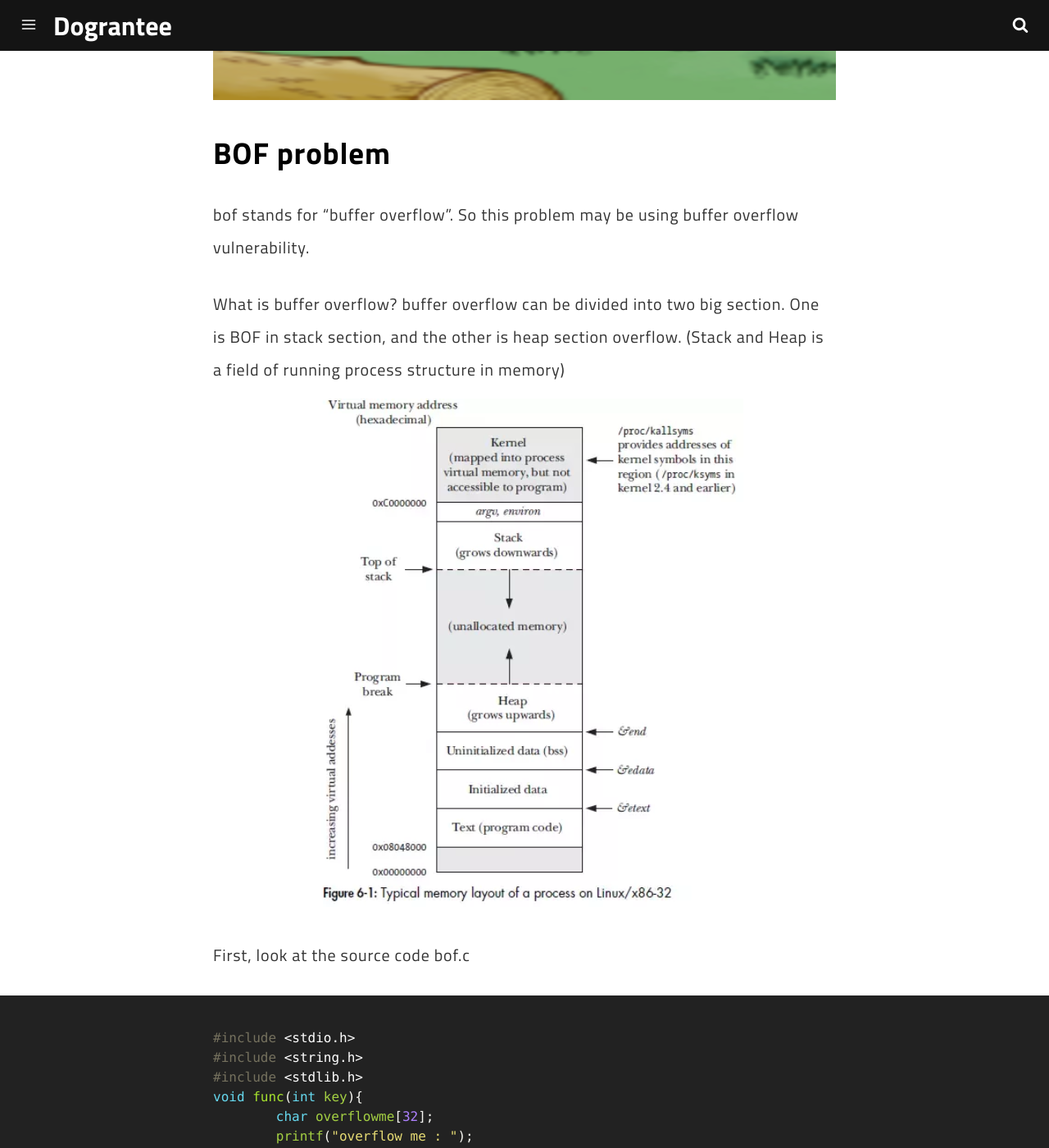
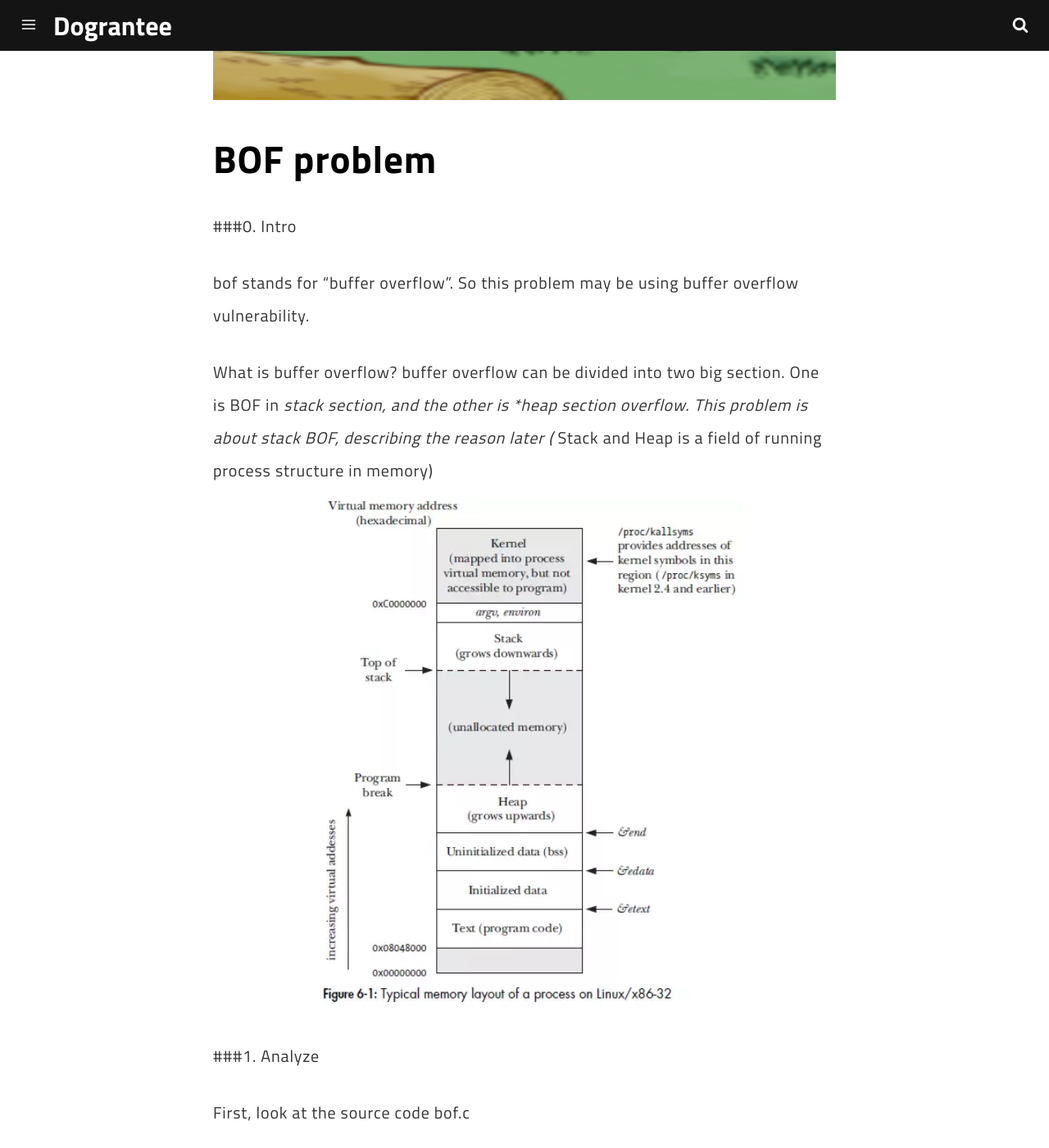
Before and after one commit to dograntee/dograntee.github.io, a Jekyll site: the page built from _posts/2018-08-26-pwnable-bof.md, in a window 1280 px wide and 1400 px high, scrolled down 539 px. Shown: the whole window at 82% size. Built offline with Jekyll 4.4.1, drawn with Linux system fonts in a browser that asks for light colours; comment, search, counter and statistics services are not loaded; some of the changed text lies outside the part shown.

Commit message:
18-09-10

```diff
--- a/_posts/2018-08-26-pwnable-bof.md
+++ b/_posts/2018-08-26-pwnable-bof.md
@@ -13,14 +13,17 @@ introduction: pwnable.kr - bof problem solving, it is a simple summary that i so
 ---
 
 
-## BOF problem
+# BOF problem
+
+###0. Intro
 
 bof stands for "buffer overflow". So this problem may be using buffer overflow vulnerability.
 
-What is buffer overflow? buffer overflow can be divided into two big section. One is BOF in stack section, and the other is heap section overflow.
-(Stack and Heap is a field of running process structure in memory)
+What is buffer overflow? buffer overflow can be divided into two big section. One is BOF in *stack section, and the other is *heap section overflow. This problem is about stack BOF, describing the reason later
+(* Stack and Heap is a field of running process structure in memory)
 ![problem](/assets/img/pwn/bof/process_structure.PNG "process structure")
 
+###1. Analyze
 
 First, look at the source code bof.c
 
@@ -44,3 +47,5 @@ int main(int argc, char* argv[]){
 	return 0;
 }
 ~~~
+
+In the source code, there is char array named overflowme. The namimg of array is related to solution of this problem. And line 7, __gets__ function
```
Also changed, not shown: _posts/2018-08-20-pwnable-fd.md (+1 -1 lines).
